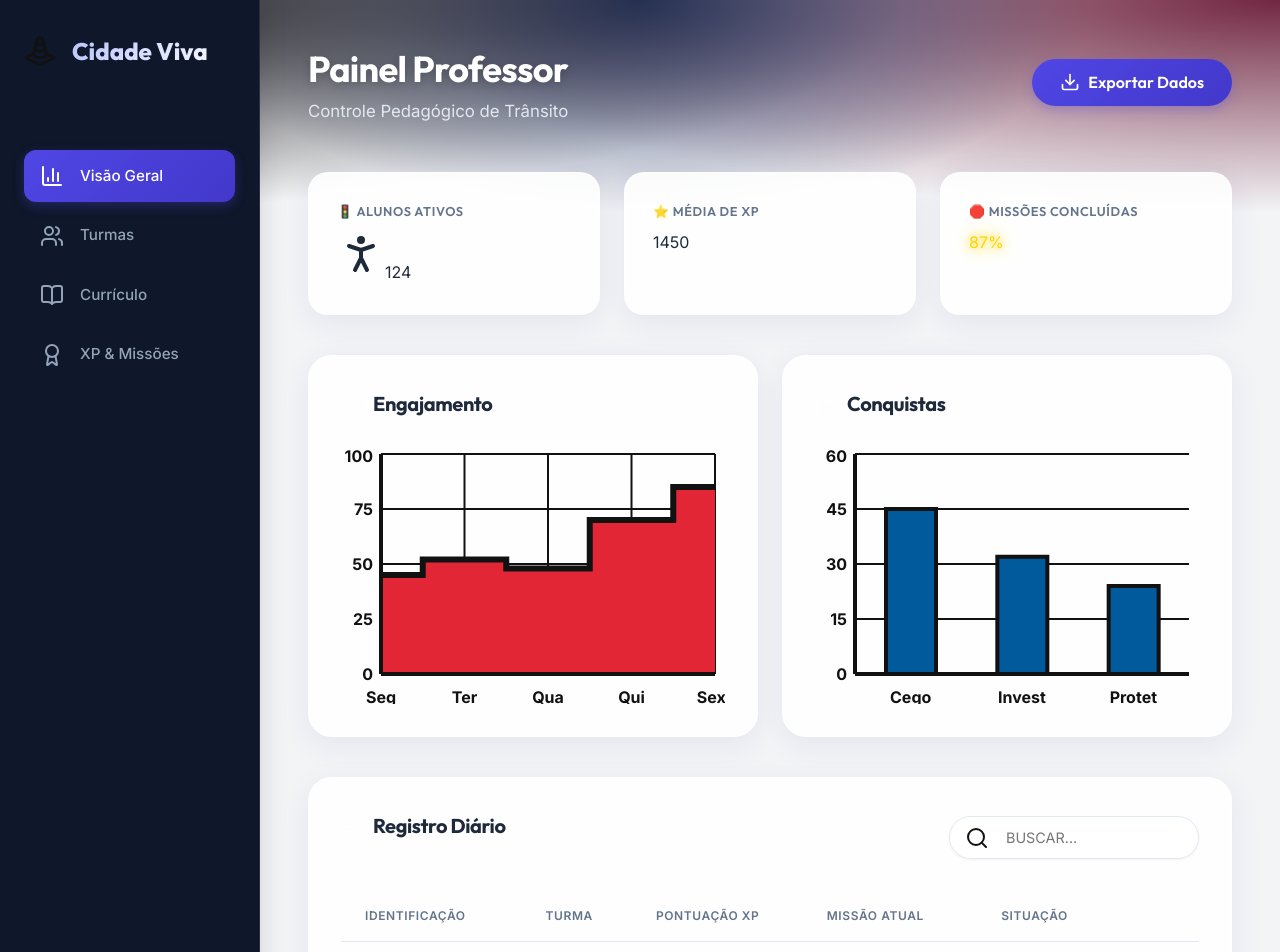
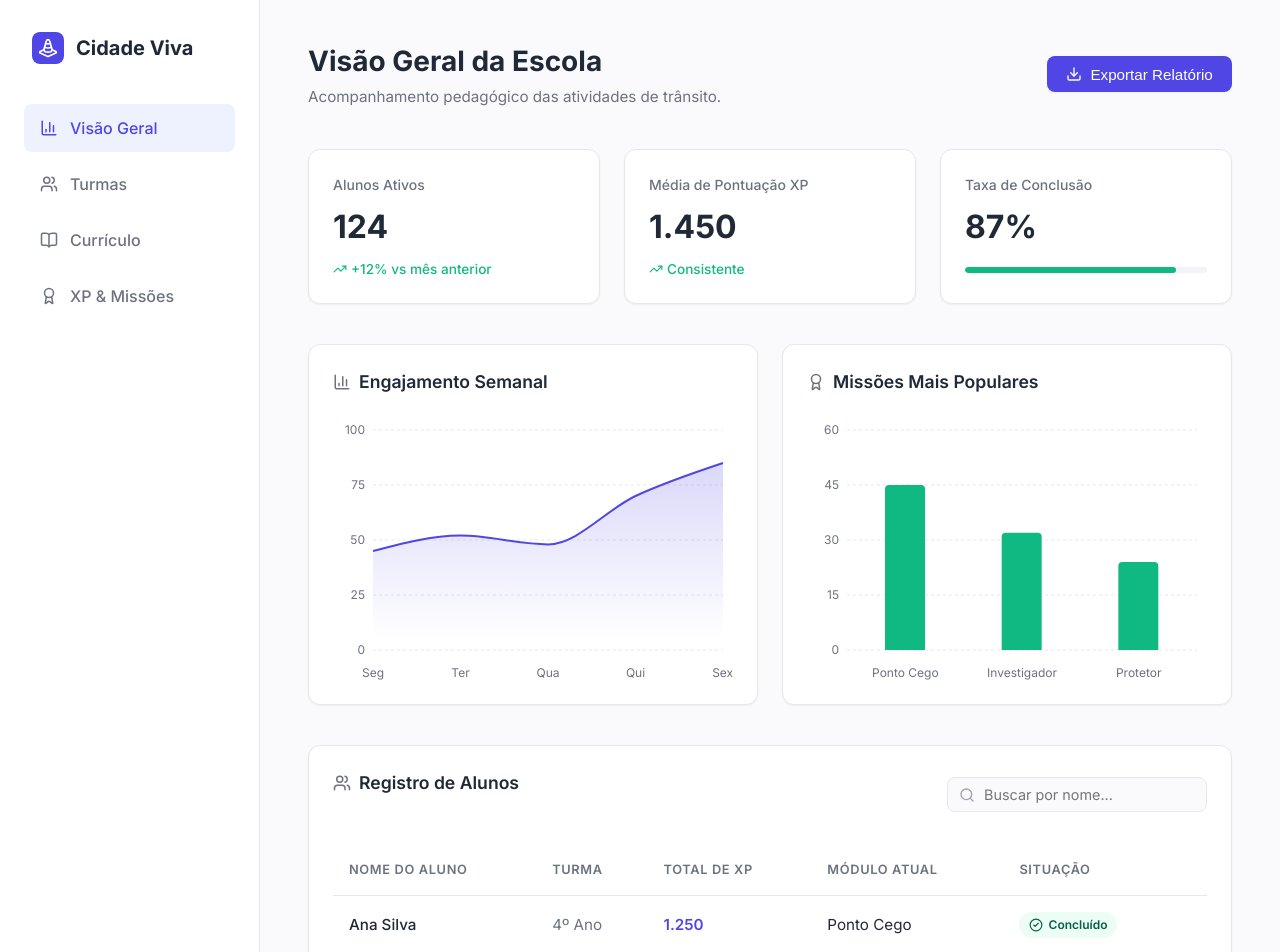
Before and after one commit to advogadoraphaelmurat-afk/transito-seguro, a React (Vite) app in the folder App/web/: page / in a window 1280 px wide. Shown: the top 952 px of the page. Built offline with nearby package versions, Linux system fonts and the light colour scheme.

Commit message:
feat(web): redesign to clean light SaaS render aesthetic

```diff
--- a/App/web/src/App.tsx
+++ b/App/web/src/App.tsx
@@ -10,7 +10,7 @@ import {
   TrendingUp,
   Download,
   Search,
-  PersonStanding
+  Clock
 } from 'lucide-react';
 import {
   BarChart,
@@ -44,42 +44,38 @@ function App() {
     <div className="dashboard-container">
       <aside className="sidebar">
         <div className="sidebar-header">
-          <TrafficCone size={32} color="#111111" />
+          <div style={{ background: '#4F46E5', padding: '6px', borderRadius: '8px', display: 'flex' }}>
+            <TrafficCone size={20} color="#FFFFFF" />
+          </div>
           <span>Cidade Viva</span>
-        </div>
-
-        <div className="traffic-light-decor">
-          <div className="light-circle red on"></div>
-          <div className="light-circle yellow"></div>
-          <div className="light-circle green"></div>
         </div>
 
         <nav className="sidebar-nav">
           <div className="nav-item active">
-            <BarChart3 size={24} />
+            <BarChart3 size={18} />
             <span>Visão Geral</span>
           </div>
           <div className="nav-item">
-            <Users size={24} />
+            <Users size={18} />
             <span>Turmas</span>
           </div>
           <div className="nav-item">
-            <BookOpen size={24} />
+            <BookOpen size={18} />
             <span>Currículo</span>
           </div>
           <div className="nav-item">
-            <Award size={24} />
+            <Award size={18} />
             <span>XP & Missões</span>
           </div>
         </nav>
 
         <div style={{ marginTop: 'auto' }} className="sidebar-nav">
-          <div className="nav-item" style={{ background: '#FDFDFD' }}>
-            <Settings size={24} />
-            <span>Ajustes</span>
+          <div className="nav-item">
+            <Settings size={18} />
+            <span>Configurações</span>
           </div>
-          <div className="nav-item" style={{ background: '#111111', color: '#FDFDFD' }}>
-            <LogOut size={24} />
+          <div className="nav-item danger">
+            <LogOut size={18} />
             <span>Sair</span>
           </div>
         </div>
@@ -88,90 +84,97 @@ function App() {
       <main className="main-content">
         <header className="header">
           <div>
-            <h1>Painel Professor</h1>
-            <p>Controle Pedagógico de Trânsito</p>
+            <h1>Visão Geral da Escola</h1>
+            <p>Acompanhamento pedagógico das atividades de trânsito.</p>
           </div>
           <button className="btn-primary">
-            <Download size={20} />
-            Exportar Dados
+            <Download size={16} />
+            Exportar Relatório
           </button>
         </header>
 
         <div className="stats-grid">
           <div className="stat-card">
-            <span className="stat-label">🚦 Alunos Ativos</span>
-            <div className="led-display green">
-              <PersonStanding size={48} />
-              124
+            <span className="stat-label">Alunos Ativos</span>
+            <span className="stat-value">124</span>
+            <div className="stat-trend up">
+              <TrendingUp size={14} />
+              <span>+12% vs mês anterior</span>
             </div>
           </div>
           <div className="stat-card">
-            <span className="stat-label">⭐ Média de XP</span>
-            <div className="led-display red">
-               1450
+            <span className="stat-label">Média de Pontuação XP</span>
+            <span className="stat-value">1.450</span>
+            <div className="stat-trend up">
+              <TrendingUp size={14} />
+              <span>Consistente</span>
             </div>
           </div>
           <div className="stat-card">
-            <span className="stat-label">🛑 Missões Concluídas</span>
-            <div className="led-display green" style={{ color: '#FFD300', textShadow: '0 0 10px #FFD300, 0 0 20px #FFD300' }}>
-               87%
+            <span className="stat-label">Taxa de Conclusão</span>
+            <span className="stat-value">87%</span>
+            <div style={{ width: '100%', height: '6px', background: '#F3F4F6', borderRadius: '4px', marginTop: '8px', overflow: 'hidden' }}>
+              <div style={{ width: '87%', height: '100%', background: '#10B981', borderRadius: '4px' }}></div>
             </div>
           </div>
         </div>
 
-        <div className="crosswalk-divider"></div>
-
         <div className="data-grid">
           <div className="data-card">
-            <h3><TrendingUp size={24} color="#FDFDFD" /> Engajamento</h3>
+            <h3><BarChart3 size={18} color="#6B7280" /> Engajamento Semanal</h3>
             <div style={{ width: '100%', height: 260, marginTop: '1rem' }}>
               <ResponsiveContainer>
                 <AreaChart data={mockData} margin={{ top: 10, right: 10, left: -20, bottom: 0 }}>
-                  <CartesianGrid strokeDasharray="0" vertical={true} stroke="#111111" strokeWidth={2} />
-                  <XAxis dataKey="name" axisLine={{ stroke: '#111111', strokeWidth: 4 }} tickLine={false} tick={{fill: '#111111', fontWeight: 700}} dy={10} />
-                  <YAxis axisLine={{ stroke: '#111111', strokeWidth: 4 }} tickLine={false} tick={{fill: '#111111', fontWeight: 700}} />
+                  <defs>
+                    <linearGradient id="colorEng" x1="0" y1="0" x2="0" y2="1">
+                      <stop offset="5%" stopColor="#4F46E5" stopOpacity={0.2}/>
+                      <stop offset="95%" stopColor="#4F46E5" stopOpacity={0}/>
+                    </linearGradient>
+                  </defs>
+                  <CartesianGrid strokeDasharray="3 3" vertical={false} stroke="#E5E7EB" />
+                  <XAxis dataKey="name" axisLine={false} tickLine={false} tick={{fill: '#6B7280', fontSize: 12}} dy={10} />
+                  <YAxis axisLine={false} tickLine={false} tick={{fill: '#6B7280', fontSize: 12}} />
                   <Tooltip
-                    contentStyle={{ borderRadius: '0', border: '6px solid #111111', boxShadow: '8px 8px 0px 0px #111111', fontWeight: 700 }}
+                    contentStyle={{ borderRadius: '8px', border: '1px solid #E5E7EB', boxShadow: '0 4px 6px -1px rgba(0, 0, 0, 0.1)' }}
                   />
-                  <Area type="step" dataKey="engajamento" stroke="#111111" strokeWidth={6} fillOpacity={1} fill="#E32636" />
+                  <Area type="monotone" dataKey="engajamento" stroke="#4F46E5" strokeWidth={2} fillOpacity={1} fill="url(#colorEng)" />
                 </AreaChart>
               </ResponsiveContainer>
             </div>
           </div>
 
           <div className="data-card">
-            <h3><Award size={24} color="#FDFDFD" /> Conquistas</h3>
+            <h3><Award size={18} color="#6B7280" /> Missões Mais Populares</h3>
             <div style={{ width: '100%', height: 260, marginTop: '1rem' }}>
               <ResponsiveContainer>
                 <BarChart data={[
-                  { name: 'Cego', count: 45 },
-                  { name: 'Invest', count: 32 },
-                  { name: 'Protet', count: 24 },
+                  { name: 'Ponto Cego', count: 45 },
+                  { name: 'Investigador', count: 32 },
+                  { name: 'Protetor', count: 24 },
                 ]} margin={{ top: 10, right: 10, left: -20, bottom: 0 }}>
-                  <CartesianGrid strokeDasharray="0" vertical={false} stroke="#111111" strokeWidth={2} />
-                  <XAxis dataKey="name" axisLine={{ stroke: '#111111', strokeWidth: 4 }} tickLine={false} tick={{fill: '#111111', fontWeight: 700}} dy={10} />
-                  <YAxis axisLine={{ stroke: '#111111', strokeWidth: 4 }} tickLine={false} tick={{fill: '#111111', fontWeight: 700}} />
+                  <CartesianGrid strokeDasharray="3 3" vertical={false} stroke="#E5E7EB" />
+                  <XAxis dataKey="name" axisLine={false} tickLine={false} tick={{fill: '#6B7280', fontSize: 12}} dy={10} />
+                  <YAxis axisLine={false} tickLine={false} tick={{fill: '#6B7280', fontSize: 12}} />
                   <Tooltip
-                    cursor={{fill: '#FFD300'}}
-                    contentStyle={{ borderRadius: '0', border: '6px solid #111111', boxShadow: '8px 8px 0px 0px #111111', fontWeight: 700 }}
+                    cursor={{fill: '#F3F4F6'}}
+                    contentStyle={{ borderRadius: '8px', border: '1px solid #E5E7EB', boxShadow: '0 4px 6px -1px rgba(0, 0, 0, 0.1)' }}
                   />
-                  <Bar dataKey="count" fill="#005A9C" stroke="#111111" strokeWidth={4} barSize={50} />
+                  <Bar dataKey="count" fill="#10B981" radius={[4, 4, 0, 0]} barSize={40} />
                 </BarChart>
               </ResponsiveContainer>
             </div>
           </div>
         </div>
 
-        <div className="data-card">
+        <div className="data-card" style={{ marginBottom: 0 }}>
           <div style={{ display: 'flex', justifyContent: 'space-between', alignItems: 'center', marginBottom: '1.5rem', flexWrap: 'wrap', gap: '1rem' }}>
-            <h3><Users size={24} color="#FDFDFD" /> Registro Diário</h3>
+            <h3><Users size={18} color="#6B7280" /> Registro de Alunos</h3>
             <div style={{ position: 'relative' }}>
-              <Search size={24} color="#111111" style={{ position: 'absolute', left: '16px', top: '50%', transform: 'translateY(-50%)' }} />
+              <Search size={16} color="#9CA3AF" style={{ position: 'absolute', left: '12px', top: '50%', transform: 'translateY(-50%)' }} />
               <input
                 type="text"
-                placeholder="BUSCAR..."
+                placeholder="Buscar por nome..."
                 className="search-input"
-                style={{ paddingLeft: '3.5rem' }}
               />
             </div>
           </div>
@@ -179,23 +182,23 @@ function App() {
             <table>
               <thead>
                 <tr>
-                  <th>Identificação</th>
+                  <th>Nome do Aluno</th>
                   <th>Turma</th>
-                  <th>Pontuação XP</th>
-                  <th>Missão Atual</th>
+                  <th>Total de XP</th>
+                  <th>Módulo Atual</th>
                   <th>Situação</th>
                 </tr>
               </thead>
               <tbody>
                 {students.map(s => (
                   <tr key={s.id}>
-                    <td style={{ color: '#005A9C', fontSize: '1.2rem' }}>{s.name}</td>
-                    <td>{s.grade}</td>
-                    <td style={{ color: '#E32636' }}>{s.xp.toLocaleString('pt-BR')}</td>
+                    <td style={{ fontWeight: 500 }}>{s.name}</td>
+                    <td><span style={{ color: '#6B7280' }}>{s.grade}</span></td>
+                    <td style={{ fontWeight: 600, color: '#4F46E5' }}>{s.xp.toLocaleString('pt-BR')}</td>
                     <td>{s.mission}</td>
                     <td>
                       <span className={`badge ${s.status === 'Concluído' ? 'badge-success' : 'badge-warning'}`}>
-                        {s.status === 'Concluído' ? <CheckCircle2 size={16} /> : <TrafficCone size={16} />}
+                        {s.status === 'Concluído' ? <CheckCircle2 size={14} /> : <Clock size={14} />}
                         {s.status}
                       </span>
                     </td>
--- a/App/web/src/index.css
+++ b/App/web/src/index.css
@@ -1,26 +1,25 @@
-@import url('https://fonts.googleapis.com/css2?family=Outfit:wght@300;400;500;600;700;800&family=Inter:wght@400;500;600;700&display=swap');
+@import url('https://fonts.googleapis.com/css2?family=Inter:wght@400;500;600;700&display=swap');
 
 :root {
-  --primary: #4f46e5;
-  --primary-hover: #4338ca;
-  --secondary: #10b981;
-  --accent: #f59e0b;
-  --danger: #ef4444;
+  /* Clean SaaS Palette (Render Inspired) */
+  --bg-main: #FAFAFC;
+  --bg-card: #FFFFFF;
+  --text-primary: #1F2937;
+  --text-secondary: #6B7280;
+  --border-light: #E5E7EB;
 
-  --bg-app: #f3f4f6;
-  --bg-card: rgba(255, 255, 255, 0.9);
-  --bg-sidebar: #0f172a;
+  /* Primary & Accents */
+  --primary-color: #4F46E5; /* Soft tech purple/blue */
+  --primary-hover: #4338CA;
+  --accent-green: #10B981;
+  --accent-yellow: #F59E0B;
+  --accent-red: #EF4444;
 
-  --text-main: #1e293b;
-  --text-muted: #64748b;
-  --text-inverse: #f8fafc;
-
-  --border: #e2e8f0;
-  --border-glass: rgba(255, 255, 255, 0.5);
-
-  --shadow-sm: 0 1px 3px rgba(0,0,0,0.05);
-  --shadow-md: 0 4px 6px -1px rgba(0, 0, 0, 0.05), 0 2px 4px -1px rgba(0, 0, 0, 0.03);
-  --shadow-glass: 0 8px 32px 0 rgba(31, 38, 135, 0.07);
+  /* Layout */
+  --shadow-sm: 0 1px 2px 0 rgba(0, 0, 0, 0.05);
+  --shadow-md: 0 4px 6px -1px rgba(0, 0, 0, 0.1), 0 2px 4px -1px rgba(0, 0, 0, 0.06);
+  --radius-md: 8px;
+  --radius-lg: 12px;
 }
 
 * {
@@ -31,22 +30,10 @@
 
 body {
   font-family: 'Inter', sans-serif;
-  background-color: var(--bg-app);
-  color: var(--text-main);
-  line-height: 1.6;
+  background-color: var(--bg-main);
+  color: var(--text-primary);
+  line-height: 1.5;
   -webkit-font-smoothing: antialiased;
-  background-image:
-    radial-gradient(at 0% 0%, hsla(253,16%,7%,1) 0, transparent 50%),
-    radial-gradient(at 50% 0%, hsla(225,39%,30%,1) 0, transparent 50%),
-    radial-gradient(at 100% 0%, hsla(339,49%,30%,1) 0, transparent 50%);
-  background-size: 100% 300px;
-  background-repeat: no-repeat;
-}
-
-h1, h2, h3, h4, h5 {
-  font-family: 'Outfit', sans-serif;
-  font-weight: 700;
-  letter-spacing: -0.02em;
 }
 
 .dashboard-container {
@@ -57,29 +44,22 @@ h1, h2, h3, h4, h5 {
 
 /* SIDEBAR */
 .sidebar {
-  background: var(--bg-sidebar);
-  color: var(--text-inverse);
-  padding: 2rem 1.5rem;
+  background: var(--bg-card);
+  border-right: 1px solid var(--border-light);
   display: flex;
   flex-direction: column;
-  gap: 2.5rem;
-  border-right: 1px solid rgba(255,255,255,0.1);
-  box-shadow: 4px 0 24px rgba(0,0,0,0.1);
-  z-index: 10;
+  padding: 1.5rem;
 }
 
 .sidebar-header {
   display: flex;
   align-items: center;
-  gap: 1rem;
-  font-family: 'Outfit', sans-serif;
-  font-size: 1.5rem;
-  font-weight: 800;
-  color: #fff;
-  background: linear-gradient(135deg, #a5b4fc 0%, #fff 100%);
-  -webkit-background-clip: text;
-  -webkit-text-fill-color: transparent;
-  animation: fadeDown 0.6s ease-out;
+  gap: 0.75rem;
+  font-size: 1.25rem;
+  font-weight: 700;
+  color: var(--text-primary);
+  margin-bottom: 2rem;
+  padding: 0.5rem;
 }
 
 .sidebar-nav {
@@ -89,158 +69,142 @@ h1, h2, h3, h4, h5 {
 }
 
 .nav-item {
-  padding: 0.85rem 1rem;
-  border-radius: 12px;
-  cursor: pointer;
-  transition: all 0.3s cubic-bezier(0.4, 0, 0.2, 1);
   display: flex;
   align-items: center;
-  gap: 1rem;
-  color: #94a3b8;
+  gap: 0.75rem;
+  padding: 0.75rem 1rem;
+  border-radius: var(--radius-md);
+  color: var(--text-secondary);
   font-weight: 500;
-  font-size: 0.95rem;
+  cursor: pointer;
+  transition: all 0.2s;
 }
 
 .nav-item:hover {
-  background-color: rgba(255,255,255,0.05);
-  color: #f8fafc;
-  transform: translateX(4px);
+  background: var(--bg-main);
+  color: var(--text-primary);
 }
 
 .nav-item.active {
-  background: linear-gradient(135deg, var(--primary) 0%, var(--primary-hover) 100%);
-  color: white;
-  box-shadow: 0 4px 12px rgba(79, 70, 229, 0.3);
+  background: #EEF2FF;
+  color: var(--primary-color);
+}
+
+.nav-item.danger {
+  color: var(--accent-red);
+}
+
+.nav-item.danger:hover {
+  background: #FEF2F2;
 }
 
 /* MAIN CONTENT */
 .main-content {
   padding: 2.5rem 3rem;
   overflow-y: auto;
-  position: relative;
 }
 
 .header {
   display: flex;
   justify-content: space-between;
   align-items: center;
-  margin-bottom: 3rem;
-  animation: fadeIn 0.6s ease-out;
+  margin-bottom: 2.5rem;
 }
 
 .header h1 {
-  font-size: 2.25rem;
-  color: white;
-  text-shadow: 0 2px 10px rgba(0,0,0,0.2);
+  font-size: 1.75rem;
+  font-weight: 700;
+  color: var(--text-primary);
 }
 
 .header p {
-  color: #e2e8f0;
-  font-size: 1.05rem;
+  color: var(--text-secondary);
+  font-size: 0.95rem;
+  margin-top: 0.25rem;
 }
 
 .btn-primary {
-  padding: 0.85rem 1.75rem;
-  background: linear-gradient(135deg, var(--primary) 0%, var(--primary-hover) 100%);
-  color: white;
-  border: none;
-  border-radius: 999px;
-  font-family: 'Outfit', sans-serif;
-  font-weight: 600;
-  font-size: 1rem;
-  cursor: pointer;
-  transition: all 0.3s ease;
-  box-shadow: 0 4px 12px rgba(79, 70, 229, 0.3);
-  display: flex;
+  display: inline-flex;
   align-items: center;
   gap: 0.5rem;
+  background: var(--primary-color);
+  color: #fff;
+  padding: 0.6rem 1.2rem;
+  border-radius: var(--radius-md);
+  font-weight: 500;
+  font-size: 0.95rem;
+  border: none;
+  cursor: pointer;
+  transition: background 0.2s;
+  box-shadow: var(--shadow-sm);
 }
 
 .btn-primary:hover {
-  transform: translateY(-2px);
-  box-shadow: 0 6px 16px rgba(79, 70, 229, 0.4);
+  background: var(--primary-hover);
 }
 
 /* STAT CARDS */
 .stats-grid {
   display: grid;
-  grid-template-columns: repeat(auto-fit, minmax(250px, 1fr));
+  grid-template-columns: repeat(auto-fit, minmax(240px, 1fr));
   gap: 1.5rem;
   margin-bottom: 2.5rem;
-  animation: slideUp 0.6s ease-out 0.1s both;
 }
 
 .stat-card {
   background: var(--bg-card);
-  backdrop-filter: blur(12px);
-  -webkit-backdrop-filter: blur(12px);
-  padding: 1.75rem;
-  border-radius: 20px;
-  border: 1px solid var(--border-glass);
-  box-shadow: var(--shadow-glass);
+  padding: 1.5rem;
+  border-radius: var(--radius-lg);
+  border: 1px solid var(--border-light);
+  box-shadow: var(--shadow-sm);
   display: flex;
   flex-direction: column;
   gap: 0.5rem;
-  transition: transform 0.3s ease, box-shadow 0.3s ease;
-}
-
-.stat-card:hover {
-  transform: translateY(-5px);
-  box-shadow: 0 12px 40px rgba(31, 38, 135, 0.1);
 }
 
 .stat-label {
-  color: var(--text-muted);
-  font-weight: 600;
-  text-transform: uppercase;
-  font-size: 0.8rem;
-  letter-spacing: 0.05em;
-  font-family: 'Outfit', sans-serif;
+  color: var(--text-secondary);
+  font-size: 0.875rem;
+  font-weight: 500;
 }
 
 .stat-value {
-  font-size: 2.5rem;
-  font-weight: 800;
-  color: var(--text-main);
-  font-family: 'Outfit', sans-serif;
-  line-height: 1.1;
+  font-size: 2rem;
+  font-weight: 700;
+  color: var(--text-primary);
 }
 
 .stat-trend {
-  display: flex;
+  display: inline-flex;
   align-items: center;
   gap: 0.25rem;
-  font-size: 0.875rem;
+  font-size: 0.85rem;
   font-weight: 500;
-  margin-top: 0.25rem;
 }
 
-.trend-up { color: var(--secondary); }
-.trend-down { color: var(--danger); }
+.stat-trend.up { color: var(--accent-green); }
+.stat-trend.neutral { color: var(--text-secondary); }
 
-/* DATA CARDS */
+/* DATA GRIDS */
 .data-grid {
   display: grid;
   grid-template-columns: 1fr 1fr;
   gap: 1.5rem;
   margin-bottom: 2.5rem;
-  animation: slideUp 0.6s ease-out 0.2s both;
 }
 
 .data-card {
   background: var(--bg-card);
-  backdrop-filter: blur(12px);
-  -webkit-backdrop-filter: blur(12px);
-  padding: 2rem;
-  border-radius: 24px;
-  border: 1px solid var(--border-glass);
-  box-shadow: var(--shadow-glass);
-  animation: slideUp 0.6s ease-out 0.3s both;
+  padding: 1.5rem;
+  border-radius: var(--radius-lg);
+  border: 1px solid var(--border-light);
+  box-shadow: var(--shadow-sm);
 }
 
 .data-card h3 {
-  color: var(--text-main);
-  font-size: 1.25rem;
+  font-size: 1.1rem;
+  font-weight: 600;
+  color: var(--text-primary);
   margin-bottom: 1.5rem;
   display: flex;
   align-items: center;
@@ -249,6 +213,7 @@ h1, h2, h3, h4, h5 {
 
 /* TABLES */
 .table-container {
+  width: 100%;
   overflow-x: auto;
 }
 
@@ -256,102 +221,66 @@ table {
   width: 100%;
   border-collapse: separate;
   border-spacing: 0;
+  text-align: left;
 }
 
 th {
-  text-align: left;
-  padding: 1rem 1.5rem;
-  color: var(--text-muted);
+  padding: 1rem;
+  color: var(--text-secondary);
+  font-size: 0.8rem;
   font-weight: 600;
-  font-size: 0.75rem;
   text-transform: uppercase;
   letter-spacing: 0.05em;
-  border-bottom: 1px solid var(--border);
+  border-bottom: 1px solid var(--border-light);
 }
 
 td {
-  padding: 1.25rem 1.5rem;
-  border-bottom: 1px solid #f1f5f9;
+  padding: 1rem;
   font-size: 0.95rem;
-  color: var(--text-main);
+  border-bottom: 1px solid var(--border-light);
+  color: var(--text-primary);
 }
 
-tr {
-  transition: background-color 0.2s ease;
-}
-
-tr:hover td {
-  background-color: #f8fafc;
+tr:last-child td {
+  border-bottom: none;
 }
 
 .badge {
-  padding: 0.35rem 0.85rem;
-  border-radius: 9999px;
-  font-size: 0.75rem;
-  font-weight: 600;
   display: inline-flex;
   align-items: center;
   gap: 0.35rem;
-  text-transform: uppercase;
-  letter-spacing: 0.02em;
+  padding: 0.25rem 0.6rem;
+  border-radius: 999px;
+  font-size: 0.75rem;
+  font-weight: 600;
 }
 
 .badge-success {
-  background: rgba(16, 185, 129, 0.1);
-  color: #059669;
-  border: 1px solid rgba(16, 185, 129, 0.2);
+  background: #ECFDF5;
+  color: #065F46;
 }
 
 .badge-warning {
-  background: rgba(245, 158, 11, 0.1);
-  color: #d97706;
-  border: 1px solid rgba(245, 158, 11, 0.2);
+  background: #FFFBEB;
+  color: #92400E;
 }
 
+/* SEARCH INPUT */
 .search-input {
-  padding: 0.75rem 1.25rem;
-  border-radius: 999px;
-  border: 1px solid var(--border);
-  background: white;
+  padding: 0.5rem 1rem 0.5rem 2.25rem;
+  border: 1px solid var(--border-light);
+  border-radius: var(--radius-md);
   font-family: 'Inter', sans-serif;
   font-size: 0.9rem;
-  width: 250px;
-  transition: all 0.3s ease;
-  box-shadow: var(--shadow-sm);
+  color: var(--text-primary);
+  background: var(--bg-main);
+  outline: none;
+  transition: border-color 0.2s, box-shadow 0.2s;
+  width: 260px;
 }
 
 .search-input:focus {
-  outline: none;
-  border-color: var(--primary);
+  border-color: var(--primary-color);
   box-shadow: 0 0 0 3px rgba(79, 70, 229, 0.1);
-  width: 280px;
+  background: var(--bg-card);
 }
-
-/* ANIMATIONS */
-@keyframes fadeDown {
-  from { opacity: 0; transform: translateY(-10px); }
-  to { opacity: 1; transform: translateY(0); }
-}
-
-@keyframes fadeIn {
-  from { opacity: 0; }
-  to { opacity: 1; }
-}
-
-@keyframes slideUp {
-  from { opacity: 0; transform: translateY(20px); }
-  to { opacity: 1; transform: translateY(0); }
-}
-
-/* RESPONSIVE */
-@media (max-width: 1024px) {
-  .dashboard-container {
-    grid-template-columns: 80px 1fr;
-  }
-  .sidebar-header span, .nav-item span {
-    display: none;
-  }
-  .data-grid {
-    grid-template-columns: 1fr;
-  }
-}
```
